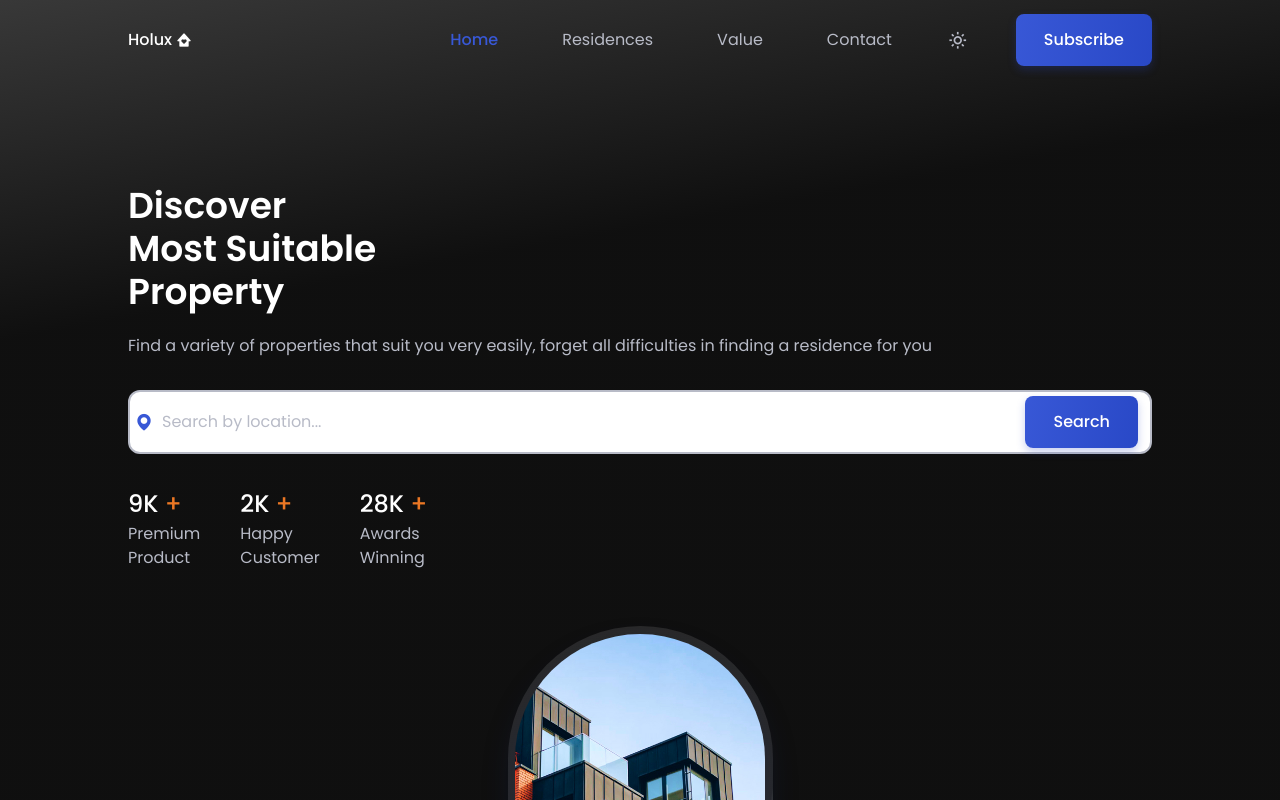
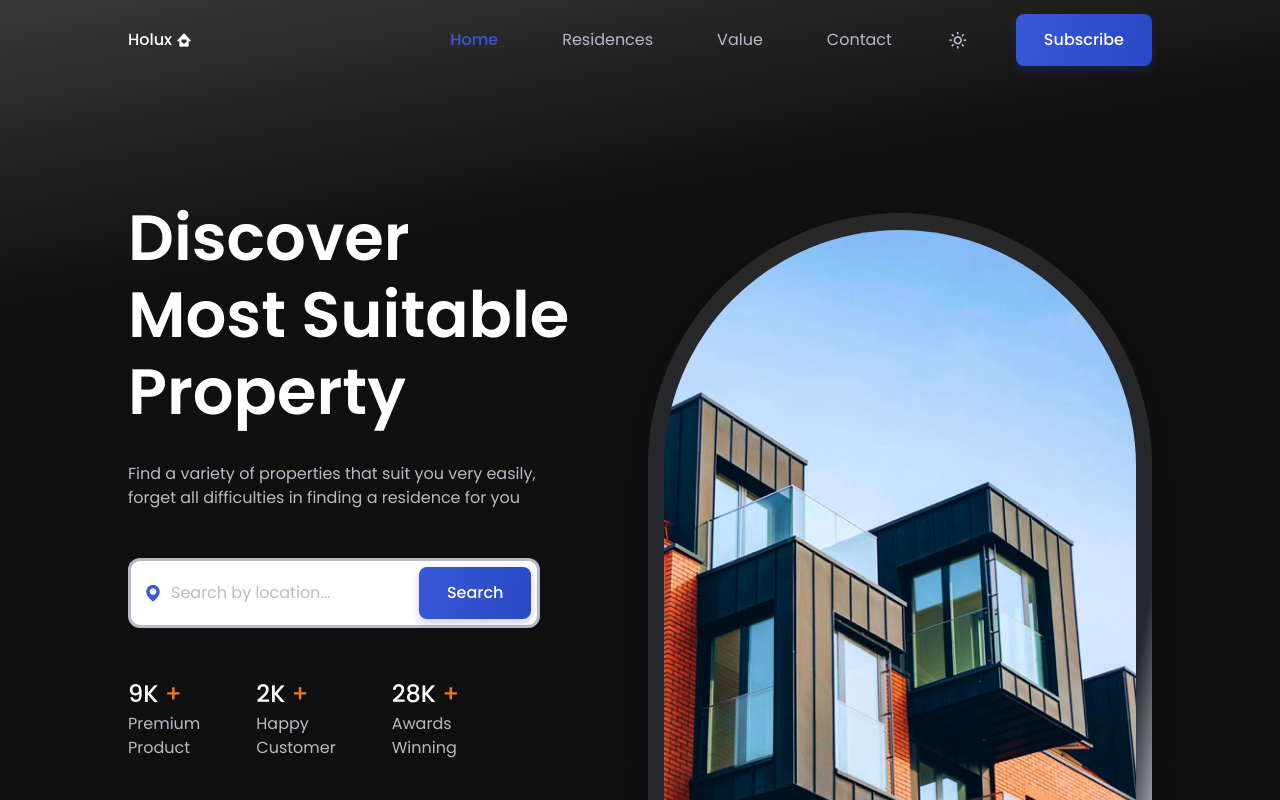
Before and after one commit to shoproizoshlo/real-state-website-vue-ts, a Vue app: page / in a window 1280 px wide. Shown: the top 800 px of the page. Built offline with nearby package versions, Linux system fonts and the light colour scheme.

Commit message:
fixed hime value section

```diff
--- a/src/components/main/Home.vue
+++ b/src/components/main/Home.vue
@@ -1,20 +1,20 @@
 <template>
   <section class="home section" id="home">
-    <div class="pt-16 gap-y-14 wrapper grid">
+    <div class="home__container wrapper grid">
       <div class="home__data">
         <h1 class="text-white mb-5 text-biggest-font-size home__title">
           Discover <br />
           Most Suitable <br />
           Property
         </h1>
-        <p class="text-text-color-light mb-8">
+        <p class="text-text-color-light mb-8 home__description">
           Find a variety of properties that suit you very easily, forget all
           difficulties in finding a residence for you
         </p>
 
         <form
           action=""
-          class="mb-8 py-1 ps-1 pe-3 bg-body-color flex items-center rounded-xl border-2 border-solid border-text-color-light"
+          class="mb-8 py-1 ps-1 pe-3 bg-body-color flex items-center rounded-xl border-2 border-solid border-text-color-light home__search"
         >
           <i class="text-xl text-first-color bx bxs-map"></i>
           <input
@@ -27,20 +27,16 @@
 
         <div class="flex gap-x-10 home__value">
           <HomeValue
-            number="9K"
-            description1="Premium"
-            description2="Product"
-          />
-          <HomeValue number="2K" description1="Happy" description2="Customer" />
-          <HomeValue
-            number="28K"
-            description1="Awards"
-            description2="Winning"
+            v-for="(value, index) in values"
+            :key="index"
+            :number="value.number"
+            :description1="value.description1"
+            :description2="value.description2"
           />
         </div>
       </div>
 
-      <div class="relative flex justify-center">
+      <div class="relative flex justify-center home__images">
         <div class="home__orbe"></div>
         <div
           class="absolute overflow-hidden inline-flex items-end -bottom-6 home__img"
@@ -53,10 +49,20 @@
 </template>
 
 <script>
+import { ref } from "vue";
 import HomeValue from "./HomeValue.vue";
+
 export default {
   components: {
     HomeValue,
+  },
+  setup() {
+    const values = ref([
+      { number: "9K", description1: "Premium", description2: "Product" },
+      { number: "2K", description1: "Happy", description2: "Customer" },
+      { number: "28K", description1: "Awards", description2: "Winning" },
+    ]);
+    return { values };
   },
 };
 </script>
@@ -66,12 +72,61 @@ export default {
   background: linear-gradient(170deg, hsl(0, 0%, 22%) 0%, hsl(0, 0%, 6%) 30%);
   padding-bottom: 0;
 }
+.home__container {
+  padding-top: 4rem;
+  row-gap: 3.5rem;
+}
+.home__title,
+.home__value-number {
+  color: #fff;
+}
 .home__title {
-  line-height: 120%;
+  font-size: var(--biggest-font-size);
+  line-height: 120%; /*!!!*/
+  margin-bottom: 1.25rem;
+}
+.home__description {
+  color: var(--text-color-light);
+  margin-bottom: 2rem;
 }
 .home__search-input::placeholder {
   color: var(--text-color-light);
 }
+.home__search {
+  margin-bottom: 2rem;
+  padding: 0.35rem 0.35rem 0.35rem 0.75rem;
+  background-color: var(--body-color);
+  display: flex;
+  align-items: center;
+  border-radius: 0.75rem;
+  border: 3px solid var(--text-color-light);
+}
+/* text-xl text-first-color */
+.home__search i {
+  font-size: 1.25rem;
+  color: var(--first-color);
+}
+/* my-0 mx-2 w-11/12 bg-body-color text-text-color */
+.home__search-input {
+  margin: 0 0.5rem;
+  width: 90%;
+  background-color: var(--body-color);
+  color: var(--text-color);
+}
+.home__search-input::placeholder {
+  color: var(--text-color-light);
+}
+/* flex gap-x-10 */
+.home__value {
+  display: flex;
+  column-gap: 2.5rem;
+}
+.home__images {
+  position: relative;
+  display: flex;
+  justify-content: center;
+}
+
 .home__orbe {
   width: 265px;
   height: 284px;
@@ -82,7 +137,13 @@ export default {
   );
   border-radius: 135px 135px 0 0;
 }
+/* absolute overflow-hidden inline-flex items-end -bottom-6 */
 .home__img {
+  position: absolute;
+  overflow: hidden;
+  display: inline-flex;
+  align-items: flex-end;
+  bottom: -1.5rem;
   box-shadow: 0 16px 32px hsla(228, 66%, 25%, 0.25);
   width: 250px;
   height: 300px;
@@ -101,4 +162,64 @@ export default {
     height: 264px;
   }
 }
+@media screen and (max-width: 350px) {
+  .home {
+    padding-bottom: 0;
+  }
+}
+@media screen and (min-width: 576px) {
+  .home__search {
+    width: 412px;
+  }
+}
+@media screen and (min-width: 767px) {
+  .home__container {
+    grid-template-columns: repeat(2, 1fr);
+    padding-top: 2rem;
+  }
+  .home__orbe {
+    align-self: flex-end;
+  }
+  .home__data {
+    padding-bottom: 2rem;
+  }
+}
+@media screen and (min-width: 1023px) {
+  .home {
+    padding-bottom: 0;
+  }
+  .home__container {
+    padding-top: 5rem;
+    column-gap: 2rem;
+  }
+  .home__data {
+    padding-bottom: 4rem;
+  }
+  .home__title {
+    margin-bottom: 2rem;
+  }
+  .home__description,
+  .home__search {
+    margin-bottom: 3rem;
+  }
+  .home__value {
+    column-gap: 3.5rem;
+  }
+  .home__orbe {
+    width: 504px;
+    height: 611px;
+    border-radius: 256px 256px 0 0;
+  }
+  .home__img {
+    width: 472px;
+    height: 634px;
+    border-radius: 236px 236px 12px 12px;
+    bottom: -2.5rem;
+  }
+}
+@media screen and (min-width: 1040px) {
+  .home__container {
+    column-gap: 4rem;
+  }
+}
 </style>
--- a/src/components/main/HomeValue.vue
+++ b/src/components/main/HomeValue.vue
@@ -1,9 +1,11 @@
 <template>
   <div>
-    <h1 class="text-white text-h1-font-size font-font-medium">
+    <h1
+      class="text-white text-h1-font-size font-font-medium home__value-number"
+    >
       {{ number }} <span class="text-second-color">+</span>
     </h1>
-    <span class="flex text-text-color-light">
+    <span class="flex text-text-color-light home__value-description">
       {{ description1 }} <br />
       {{ description2 }}
     </span>
@@ -20,4 +22,4 @@ export default {
 };
 </script>
 
-<style lang="scss" scoped></style>
+<style scoped></style>
```
